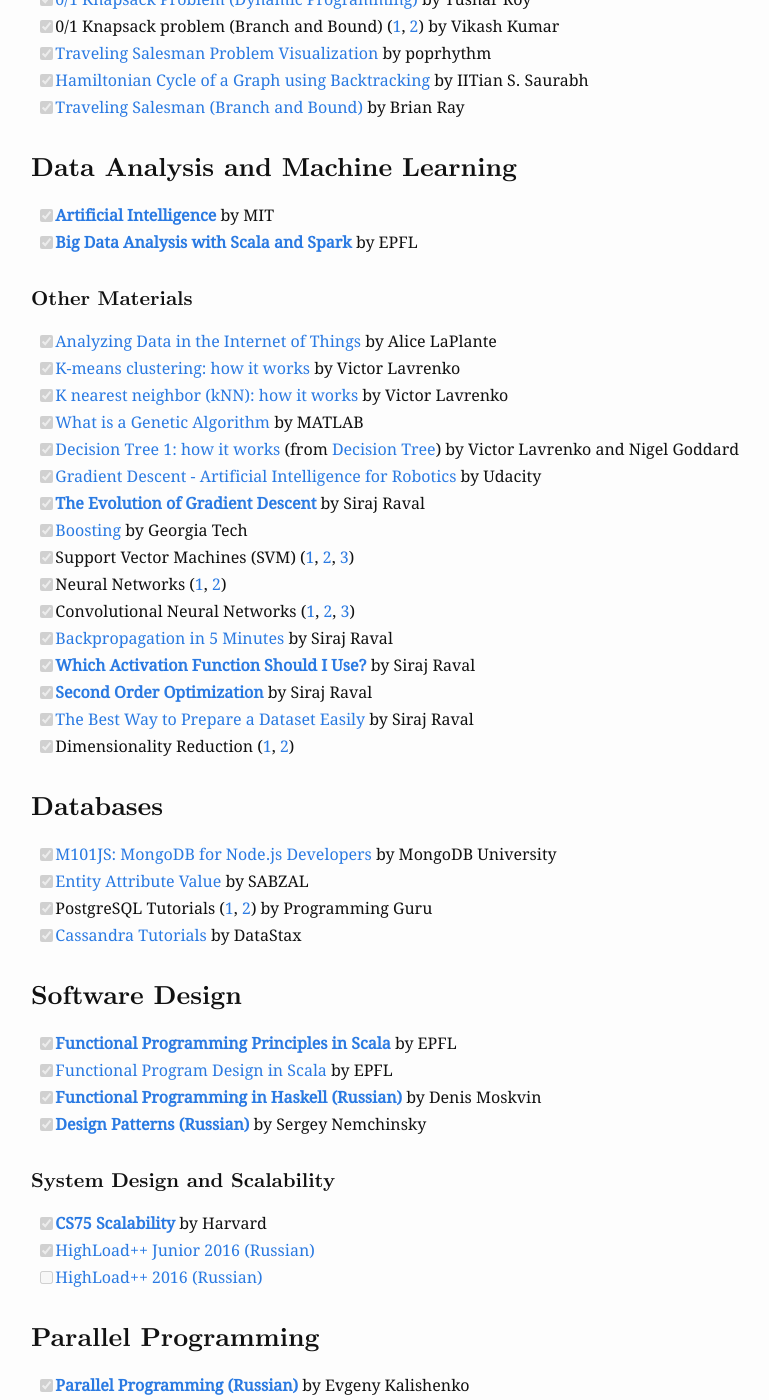
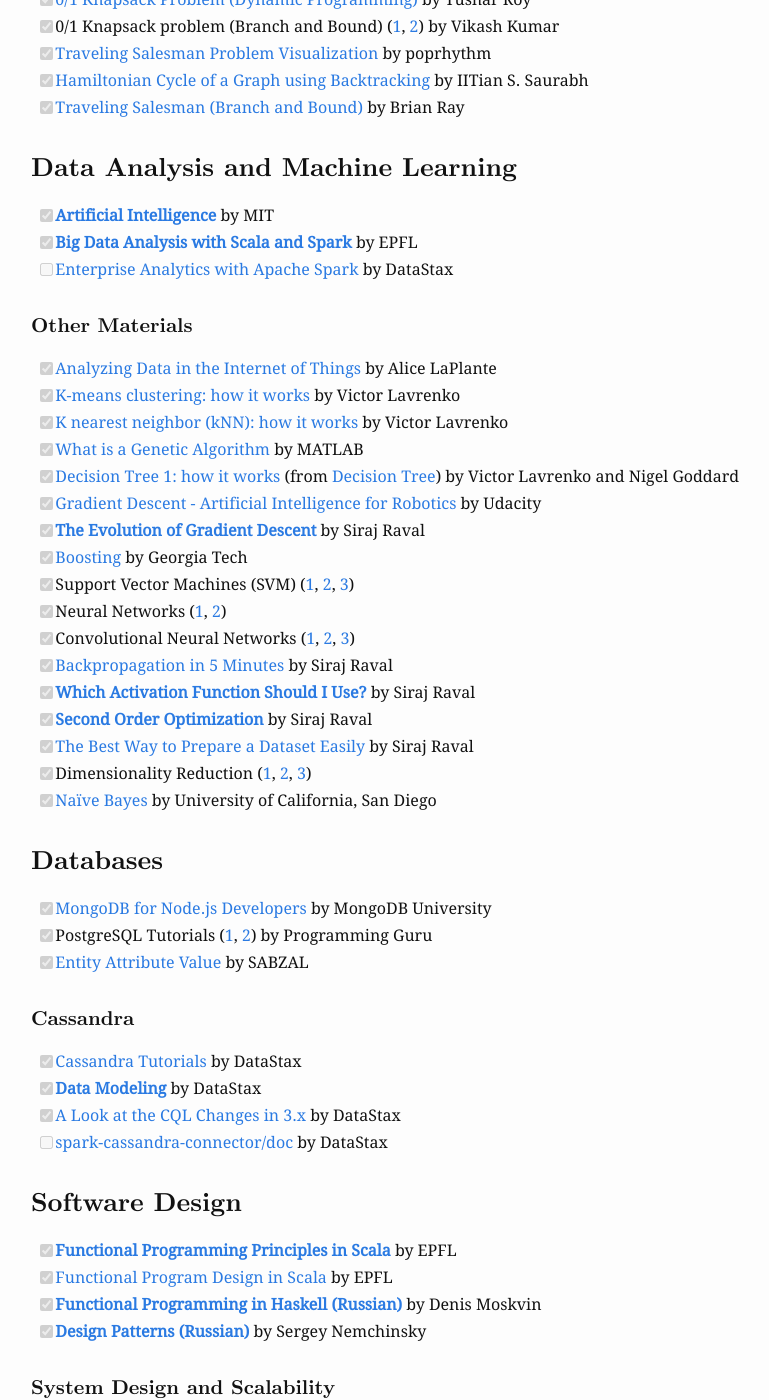
Before and after one commit to alopatindev/alopatindev.github.io, a Jekyll site: the page built from _posts/2016-11-29-self-learning.markdown, in a window 1280 px wide and 1400 px high, scrolled down 1915 px. Shown: the whole window, without its empty margins (204-973 px from the left). Built offline with Jekyll 4.4.1, drawn with Linux system fonts in a browser that asks for light colours; comment, search, counter and statistics services are not loaded.

Commit message:
update 2016-11-29-self-learning

```diff
--- a/_posts/2016-11-29-self-learning.markdown
+++ b/_posts/2016-11-29-self-learning.markdown
@@ -72,6 +72,7 @@
 ### Data Analysis and Machine Learning
 - [x][**Artificial Intelligence**](https://www.youtube.com/playlist?list=PLUl4u3cNGP63gFHB6xb-kVBiQHYe_4hSi) by MIT
 - [x][**Big Data Analysis with Scala and Spark**](https://www.coursera.org/learn/big-data-analysys) by EPFL
+- [ ][Enterprise Analytics with Apache Spark](https://academy.datastax.com/resources/getting-started-apache-spark) by DataStax
 
 #### Other Materials
 - [x][Analyzing Data in the Internet of Things](http://www.oreilly.com/data/free/analyzing-data-in-the-internet-of-things.csp) by Alice LaPlante
@@ -89,13 +90,19 @@
 - [x][**Which Activation Function Should I Use?**](https://www.youtube.com/watch?v=-7scQpJT7uo) by Siraj Raval
 - [x][**Second Order Optimization**](https://www.youtube.com/watch?v=UIFMLK2nj_w&list=PL2-dafEMk2A7mu0bSksCGMJEmeddU_H4D&t=3m34s) by Siraj Raval
 - [x][The Best Way to Prepare a Dataset Easily](https://www.youtube.com/watch?v=0xVqLJe9_CY) by Siraj Raval
-- [x]Dimensionality Reduction ([1](https://www.youtube.com/watch?v=yLdOS6xyM_Q), [2](https://www.youtube.com/watch?v=yQsOFWqpjkE&t=4m54s))
+- [x]Dimensionality Reduction ([1](https://www.youtube.com/watch?v=yLdOS6xyM_Q), [2](https://www.youtube.com/watch?v=yQsOFWqpjkE&t=4m54s), [3](https://www.youtube.com/watch?v=_UVHneBUBW0))
+- [x][Naïve Bayes](https://www.coursera.org/learn/big-data-machine-learning/lecture/RxaqT/naive-bayes) by University of California, San Diego
 
 ### Databases
-- [x][M101JS: MongoDB for Node.js Developers](https://university.mongodb.com/courses/M101JS/about) by MongoDB University
+- [x][MongoDB for Node.js Developers](https://university.mongodb.com/courses/M101JS/about) by MongoDB University
+- [x]PostgreSQL Tutorials ([1](https://www.youtube.com/playlist?list=PLk1kxccoEnNEtwGZW-3KAcAlhI_Guwh8x), [2](https://www.youtube.com/playlist?list=PLk1kxccoEnNHlAR2ggnzIkOc7jxqI-_w2)) by Programming Guru
 - [x][Entity Attribute Value](https://www.youtube.com/watch?v=X5Q9G3pa7I4) by SABZAL
-- [x]PostgreSQL Tutorials ([1](https://www.youtube.com/playlist?list=PLk1kxccoEnNEtwGZW-3KAcAlhI_Guwh8x), [2](https://www.youtube.com/playlist?list=PLk1kxccoEnNHlAR2ggnzIkOc7jxqI-_w2)) by Programming Guru
+
+#### Cassandra
 - [x][Cassandra Tutorials](https://www.youtube.com/playlist?list=PL3E5AC388940EEC0A) by DataStax
+- [x][**Data Modeling**](https://academy.datastax.com/resources/ds220-data-modeling) by DataStax
+- [x][A Look at the CQL Changes in 3.x](https://www.youtube.com/watch?v=hcbSVj-7lF0) by DataStax
+- [ ][spark-cassandra-connector/doc](https://github.com/datastax/spark-cassandra-connector/tree/master/doc) by DataStax
 
 ### Software Design
 - [x][**Functional Programming Principles in Scala**](https://www.coursera.org/learn/progfun1) by EPFL
```
